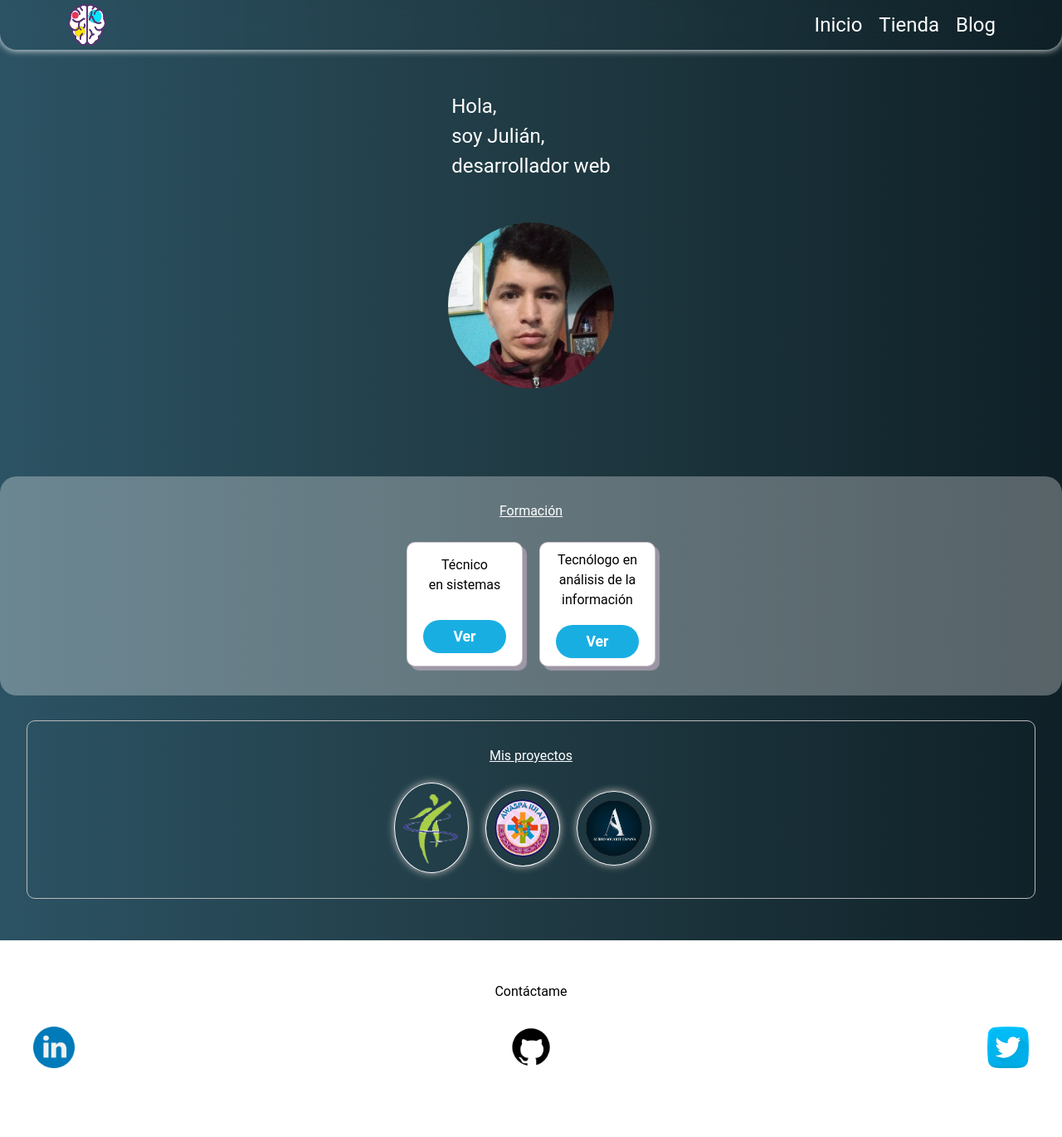
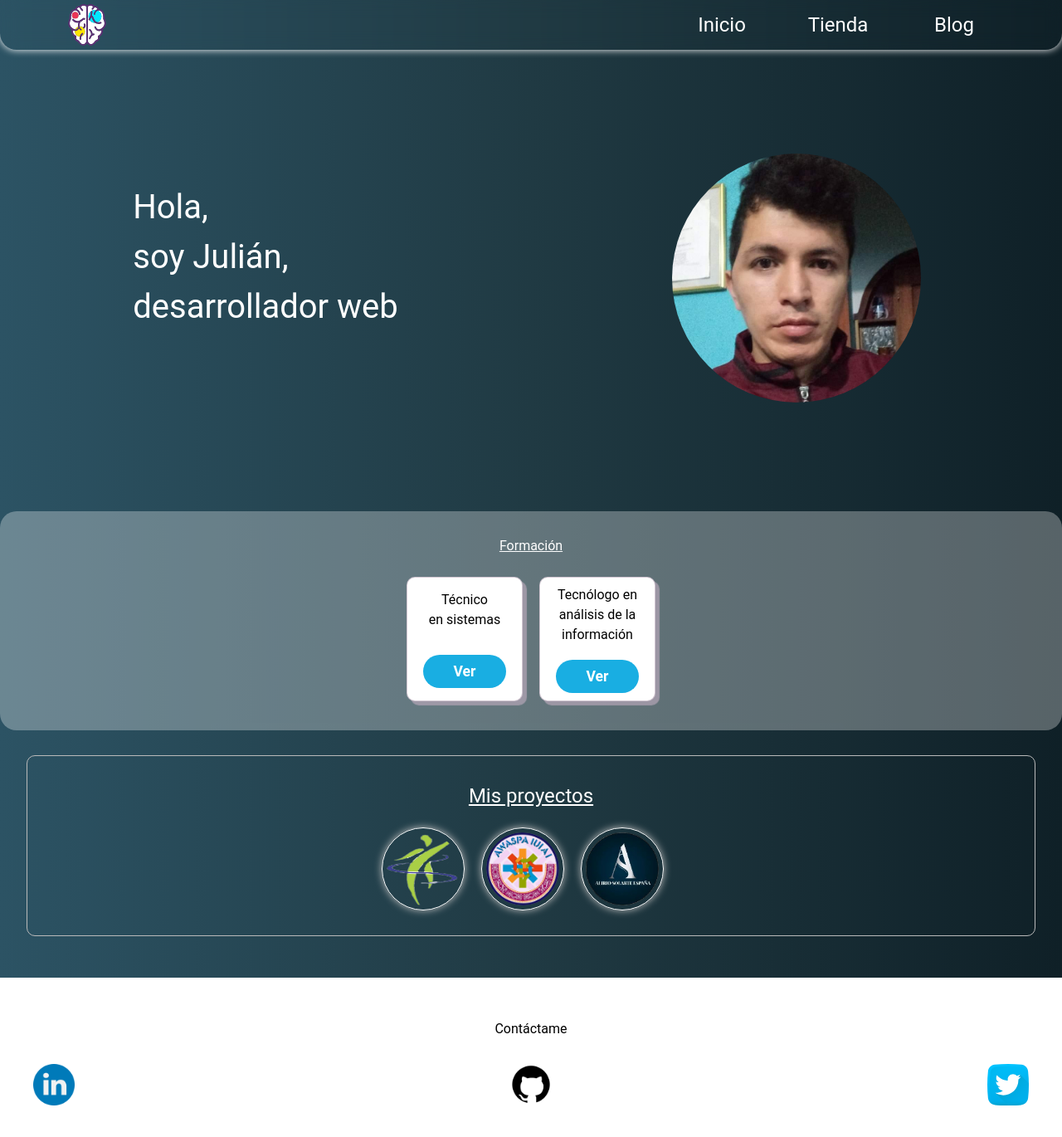
Before and after one commit to julianesp/neurai.dev, a Next.js app: page / in a window 1280 px wide. Shown: the top 1370 px of the page at 83% size. Built offline with nearby package versions, Linux system fonts and the light colour scheme.

Commit message:
Modificando enlaces del navbar || Changind to grid to me presentation

```diff
--- a/src/pages/index.js
+++ b/src/pages/index.js
@@ -1,13 +1,11 @@
 import React from "react"
 import Layout from "../components/Layout"
 import Profile from './profile'
-// import App from '../app.js'
 
 const Index = () => {
   return (
     <Layout>
-      <Profile/>
-      {/* <App/> */}
+      <Profile />
     </Layout>
   )
 }
--- a/src/styles/NavBar.module.scss
+++ b/src/styles/NavBar.module.scss
@@ -92,7 +92,7 @@
     display: flex;
     align-items: center;
     justify-content: flex-end;
-    gap: 0 20px;
+    gap: 0 40px;
 
     right: 80px;
 
@@ -105,12 +105,23 @@
   }
 
   .menuNav a {
+    width: 100px;
+
     padding-bottom: unset;
-    transition: 0.2s ease-in;
+
+    transition: 0.35s ease-in;
+    text-align: center;
+
+    border-radius: 10px;
   }
 
   .menuNav a:hover {
-    transform: scale(0.9);
-    text-decoration: underline;
+    /* transform: scale(0.9); */
+    /* text-decoration: underline; */
+
+    /* padding: 5px; */
+
+    color: #000;
+    background-color: #fff;
   }
 }
--- a/src/styles/Profile.module.scss
+++ b/src/styles/Profile.module.scss
@@ -226,7 +226,6 @@
           font-weight: bolder;
         }
 
-
         img {
           position: fixed;
 
@@ -267,7 +266,6 @@
           font-weight: bolder;
         }
       }
-
     }
   }
 }
@@ -287,8 +285,10 @@
 
   h3 {
     padding-bottom: 20px;
+    text-decoration: underline;
+    font-size: 1.5rem;
+
     color: #fff;
-    text-decoration: underline;
   }
 
   .portfolio__empresas {
@@ -302,7 +302,10 @@
       margin-right: 20px;
 
       img {
-        padding: 10px;
+        width: 100px;
+        height: 100px;
+
+        padding: 5px;
 
         border: 1px solid #fff;
         border-radius: 50%;
@@ -311,3 +314,27 @@
     }
   }
 }
+
+@media screen and (min-width: 769px) {
+  .dev {
+    & .description {
+      display: grid;
+      grid-template-columns: 50% 50%;
+
+      justify-items: center;
+
+      height: 400px;
+
+      & p {
+        & span {
+          font-size: 2.5rem;
+        }
+      }
+
+      & .me {
+        width: 300px;
+        height: 300px;
+      }
+    }
+  }
+}
```
